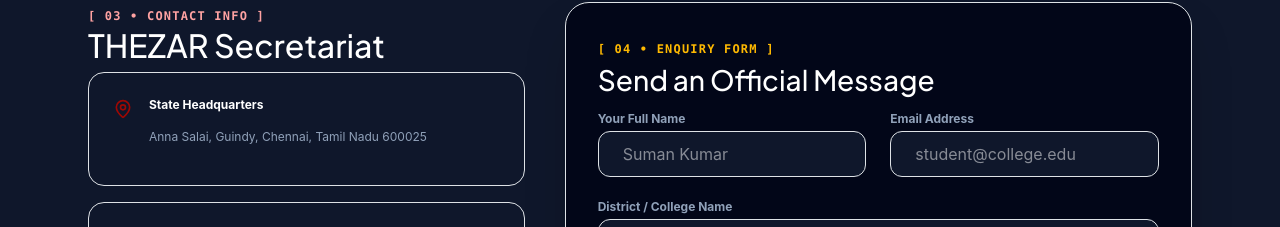
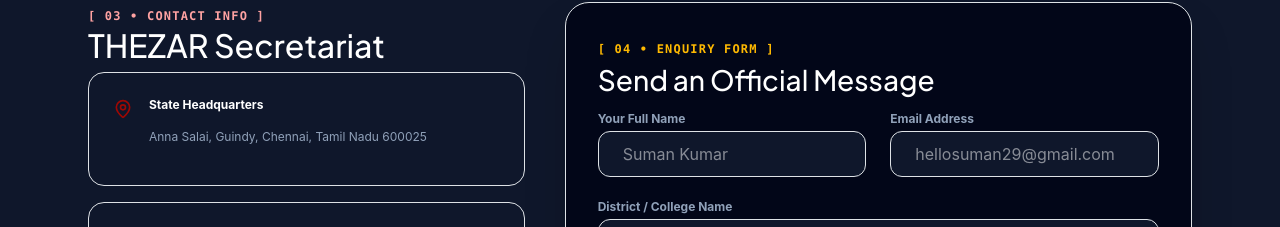
Before and after one commit to jeyajo2005/Thezar, a React (Vite) app in the folder frontend/: page /contact in a window 1280 px wide. Shown: the part 435-662 px from the top of the page. Built offline with nearby package versions, Linux system fonts and the light colour scheme; a web font is replaced by a local one.

Commit message:
Update default registration email and placeholders to hellosuman29@gmail.com

```diff
--- a/frontend/src/Component/Contact/ContactFormSection.jsx
+++ b/frontend/src/Component/Contact/ContactFormSection.jsx
@@ -37,7 +37,7 @@ export default function ContactFormSection() {
               <input
                 type="email"
                 required
-                placeholder="student@college.edu"
+                placeholder="hellosuman29@gmail.com"
                 className="w-full px-4 py-2.5 rounded-xl bg-slate-900 border border-slate-800 text-white text-xs focus:outline-none focus:border-[#9e0804]"
               />
             </div>
--- a/frontend/src/Component/Modals/RegistrationModal.jsx
+++ b/frontend/src/Component/Modals/RegistrationModal.jsx
@@ -8,7 +8,7 @@ export default function RegistrationModal({ onClose }) {
   const [step, setStep] = useState(1);
   const [formData, setFormData] = useState({
     fullName: '',
-    email: '',
+    email: 'hellosuman29@gmail.com',
     mobile: '',
     collegeName: '',
     department: 'Computer Science & Engineering',
@@ -103,7 +103,7 @@ export default function RegistrationModal({ onClose }) {
                   <input
                     type="email"
                     required
-                    placeholder="student@college.edu"
+                    placeholder="hellosuman29@gmail.com"
                     value={formData.email}
                     onChange={(e) => setFormData({ ...formData, email: e.target.value })}
                     className="w-full pl-10 pr-4 py-2.5 rounded-[10px] bg-slate-950 border border-slate-800 text-white text-sm focus:outline-none focus:border-[#9e0804] transition-colors"
```
